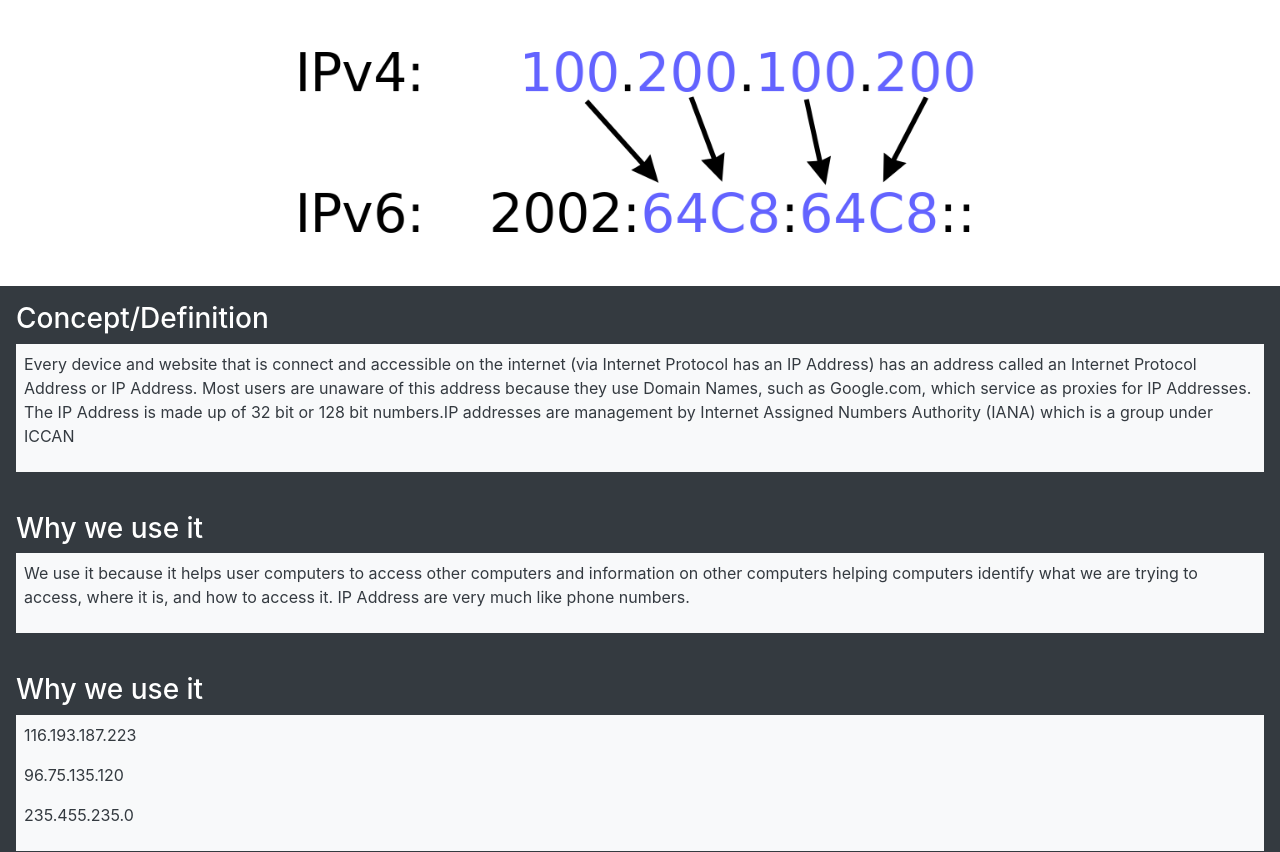
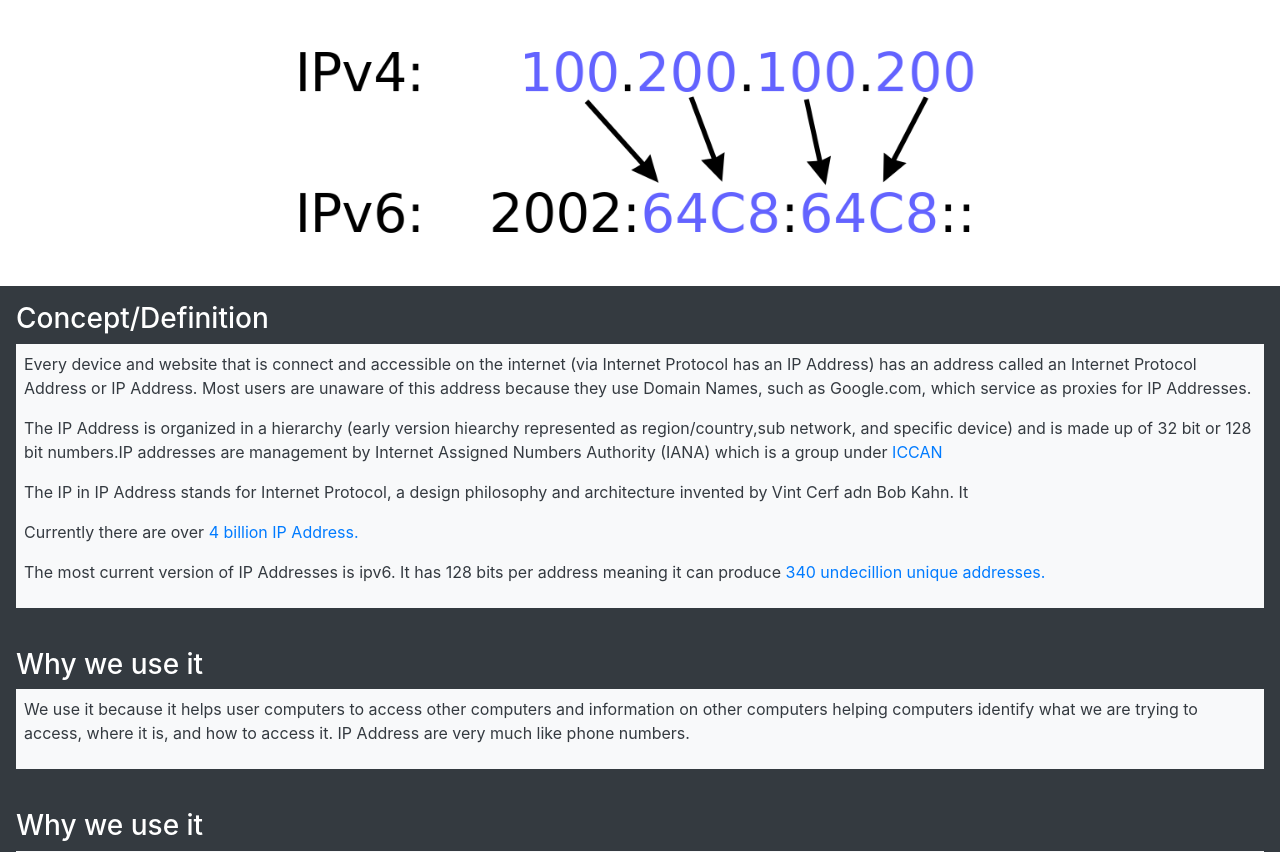
Before and after one commit to AlwaysEpicurus/How-the-Internet-Works-P3-IS601-S21, a plain HTML site: page ip_dresses.html in a window 1280 px wide. Shown: the part 245-1097 px from the top of the page. Drawn offline with nearby package versions, Linux system fonts and the light colour scheme.

Commit message:
Task: Update site content to dns.html ip_dresses.html and packets_routing.html

```diff
--- a/ip_dresses.html
+++ b/ip_dresses.html
@@ -81,10 +81,26 @@
         <p> Every device and website that is connect and accessible on the internet (via Internet Protocol has an IP
             Address) has an address called an Internet Protocol Address or IP Address. Most users are unaware of this
             address because they use Domain Names, such as Google.com, which service as proxies for IP Addresses.
+        </p>
 
-            The IP Address is made up of 32 bit or 128 bit numbers.IP addresses are management by Internet Assigned
-            Numbers Authority (IANA) which is a group under ICCAN
+        <p> The IP Address is organized in a hierarchy (early version hiearchy represented as region/country,sub
+            network, and specific device) and is made up of 32 bit or 128 bit numbers.IP addresses are management by
+            Internet Assigned
+            Numbers Authority (IANA) which is a group under <a href="iccan.html">ICCAN</a></p>
+        <p>
+            The IP in IP Address stands for Internet Protocol, a design philosophy and architecture invented by Vint
+            Cerf adn Bob Kahn. It
         </p>
+
+        <p>Currently there are over <a
+                href="https://www.ripe.net/about-us/press-centre/understanding-ip-addressing#:~:text=Both%20IPv4%20and%20IPv6%20addresses,size%2C%20containing%20340%2C282%2C366%2C920%2C938%2C463%2C463%2C374%2C607%2C431%2C768%2C211%2C456%20IPv6%20addresses">
+            4 billion IP Address.</a>
+
+        <p>The most current version of IP Addresses is ipv6. It has 128 bits per address meaning it can produce <a
+                href="https://www.redhat.com/sysadmin/what-you-need-know-about-ipv6#:~:text=IPv6%20uses%20128%2Dbit%20(2,%3D%20128)%20bits%20in%20total.">340
+            undecillion unique addresses.</a></p>
+
+
     </div>
 </div>
 <div class=" p-3 mb-auto bg-dark text-white">
@@ -92,7 +108,7 @@
     <div class=" p-2 mb-2 bg-light text-dark">
         <p>We use it because it helps user computers to access other computers and information on other computers
             helping computers identify what we are trying to access, where it is, and how to access it. IP Address are
-            very much like phone numbers. </p>
+            very much like phone numbers.</p>
     </div>
 </div>
 <div class=" p-3 mb-auto bg-dark text-white">
```
Also changed, not shown: dns.html (+6 -0 lines), packets_routing.html (+9 -4 lines).
